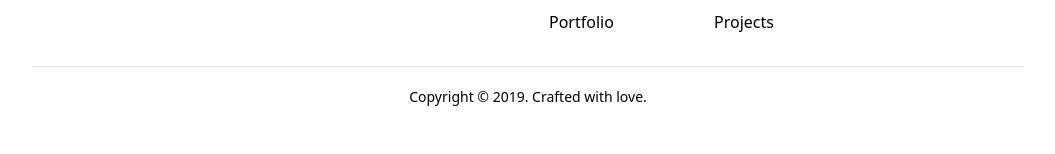
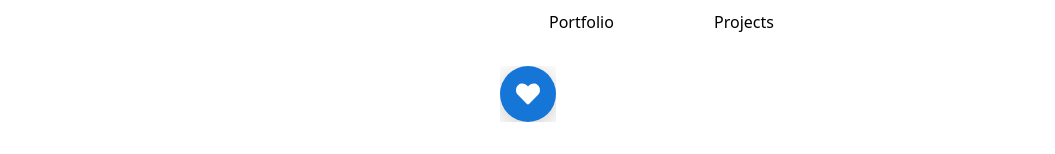
Before and after one commit to techloset/AbdullahNaseer-Library-web-App, a React (Vite) app: page /search in a window 1280 px wide. Shown: the part 798-952 px from the top of the page, without its empty margins (112-1167 px from the left). Built offline with nearby package versions, Linux system fonts and the light colour scheme; no server answers.

Commit message:
footer refactor heart added

```diff
--- a/src/components/Footer.tsx
+++ b/src/components/Footer.tsx
@@ -1,4 +1,5 @@
 import logo from "../assets/logo.svg";
+import heart from '../assets/heart.svg'
 
 
 const Footer: React.FC = () => {
@@ -100,7 +101,7 @@ const Footer: React.FC = () => {
               </ul>
             </div>
             <div>
-            {/* services */}
+              {/* services */}
               <h3 className="font-semibold tracking-wide text-teal-accent-400">
                 Services
               </h3>
@@ -148,7 +149,7 @@ const Footer: React.FC = () => {
               </ul>
             </div>
             <div>
-            {/* company */}
+              {/* company */}
               <h3 className="font-semibold tracking-wide text-teal-accent-400">
                 Company
               </h3>
@@ -196,7 +197,7 @@ const Footer: React.FC = () => {
               </ul>
             </div>
             <div>
-            {/* More */}
+              {/* More */}
               <h3 className="font-semibold tracking-wide text-teal-accent-400">
                 More
               </h3>
@@ -288,11 +289,9 @@ const Footer: React.FC = () => {
             </div>
           </div>
         </div>
-        <div className="flex flex-col justify-center pt-5 pb-10 border-t border-deep-purple-accent-200 sm:flex-row">
-          {/* <span>
-            heart
-          </span> */}
-          <p className="text-sm ">
+        <div className=" md:flex flex-col justify-center items-center mt-2 mb-[60px] hidden">
+          <img src={heart} alt="" />
+          <p className="text-sm mt-8">
             Copyright © 2019. Crafted with love.
           </p>
         </div>
```
Also changed, not shown: src/assets/heart.svg (added).
